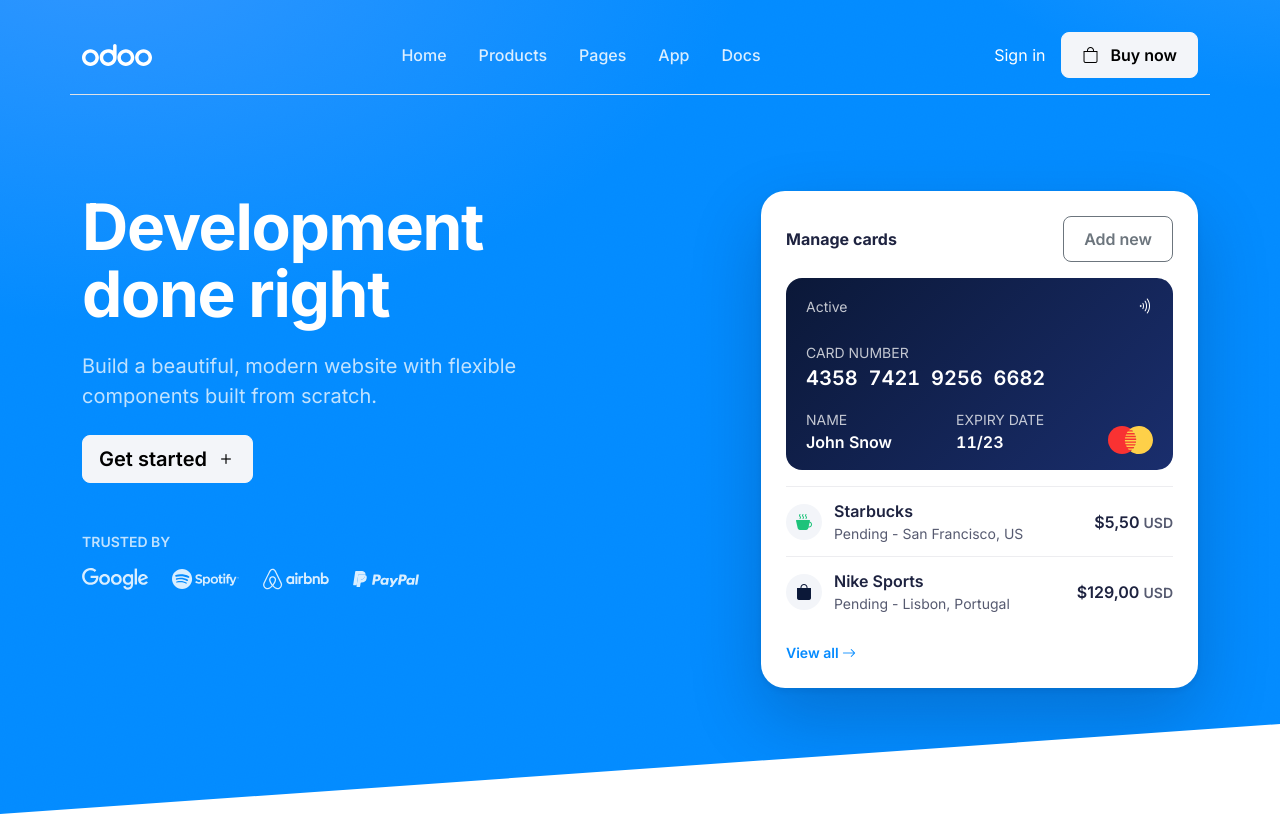
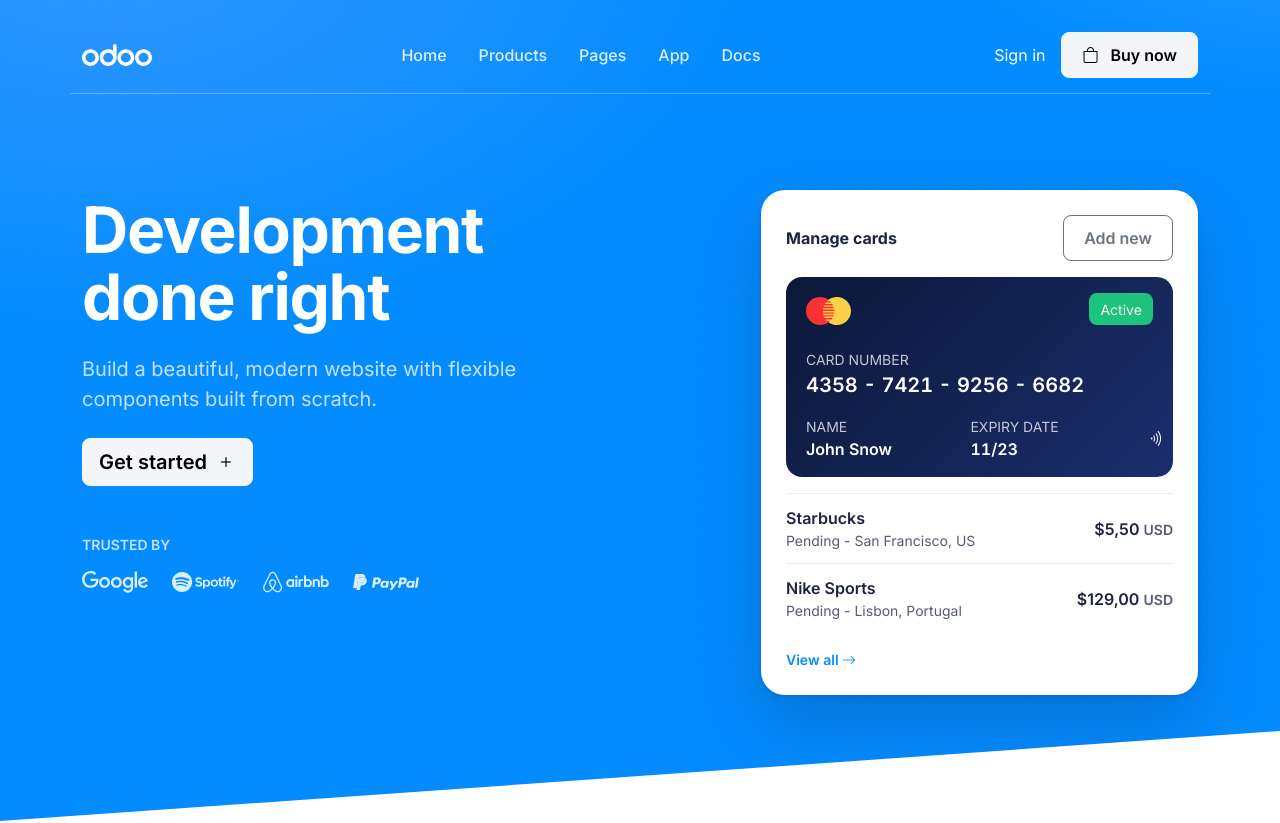
Before and after one commit to wamdn/odoo_mockup, a website: page index.html in a window 1280 px wide. Shown: the top 823 px of the page. Drawn offline with nearby package versions, Linux system fonts and the light colour scheme.

Commit message:
fix(ui): adjust credit card active

```diff
--- a/index.html
+++ b/index.html
@@ -36,7 +36,7 @@
        - Transparent background; the blue comes from .hero-wrapper.
        ===================================================================== -->
       <nav class="navbar navbar-expand-lg navbar-dark site-nav py-3">
-        <div class="container border-bottom py-3">
+        <div class="container site-nav__underline py-3">
           <a class="navbar-brand d-flex align-items-center gap-2" href="#">
             <img src="assets/logos/odoo-white.svg" alt="Odoo" height="22" />
           </a>
@@ -135,12 +135,17 @@
                   <div
                     class="d-flex justify-content-between align-items-center mb-4"
                   >
-                    <span class="small opacity-75">Active</span>
-                    <i class="bi bi-wifi" style="transform: rotate(90deg)"></i>
+                    <img
+                      src="assets/logos/mastercard.svg"
+                      alt="Mastercard"
+                      height="28"
+                      class="align-self-end"
+                    />
+                    <span class="credit-card__status small text-light">Active</span>
                   </div>
                   <div class="small opacity-75">CARD NUMBER</div>
                   <div class="fs-5 fw-semibold letter-spacing-1 mb-3">
-                    4358&nbsp;&nbsp;7421&nbsp;&nbsp;9256&nbsp;&nbsp;6682
+                    4358&nbsp;-&nbsp;7421&nbsp;-&nbsp;9256&nbsp;-&nbsp;6682
                   </div>
                   <div class="d-flex justify-content-between">
                     <div>
@@ -151,19 +156,11 @@
                       <div class="small opacity-75">EXPIRY DATE</div>
                       <div class="fw-semibold">11/23</div>
                     </div>
-                    <img
-                      src="assets/logos/mastercard.svg"
-                      alt="Mastercard"
-                      height="28"
-                      class="align-self-end"
-                    />
+                    <i class="bi bi-wifi" style="transform: rotate(90deg)"></i>
                   </div>
                 </div>
 
                 <div class="transaction">
-                  <span class="logo text-success"
-                    ><i class="bi bi-cup-hot-fill"></i
-                  ></span>
                   <div class="flex-grow-1">
                     <div class="fw-semibold">Starbucks</div>
                     <div class="small text-muted">
@@ -175,9 +172,6 @@
                   </div>
                 </div>
                 <div class="transaction">
-                  <span class="logo text-dark"
-                    ><i class="bi bi-bag-fill"></i
-                  ></span>
                   <div class="flex-grow-1">
                     <div class="fw-semibold">Nike Sports</div>
                     <div class="small text-muted">
--- a/scss/layout/_hero.scss
+++ b/scss/layout/_hero.scss
@@ -99,6 +99,12 @@
     font-feature-settings: "tnum";
   }
 
+  .credit-card__status {
+    background-color: $success;
+    padding: .4em .8em;
+    border-radius: $border-radius-sm;
+  }
+
   .transaction {
     display: flex;
     align-items: center;
```
Also changed, not shown: css/style.css, 1 other file.
